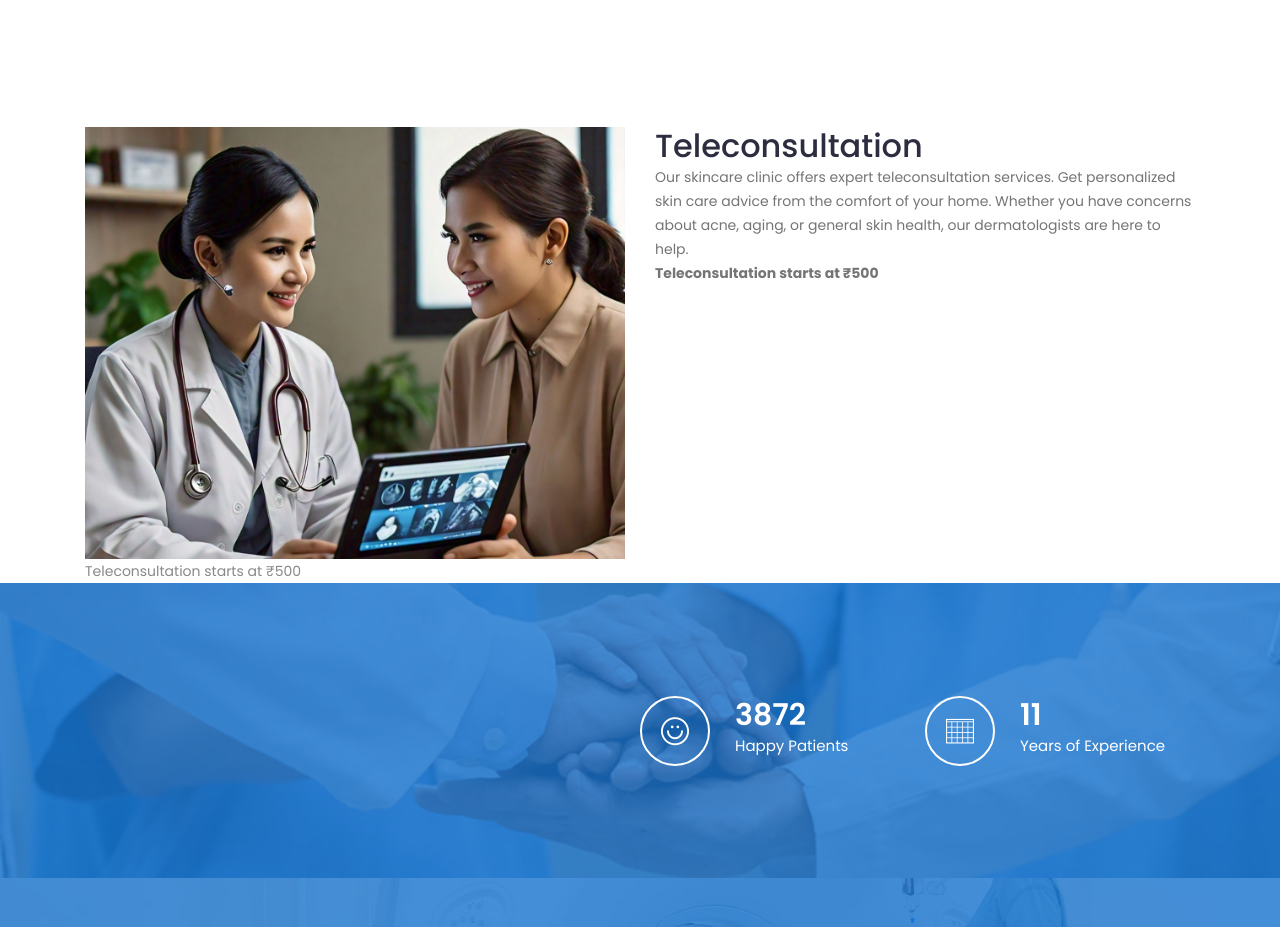
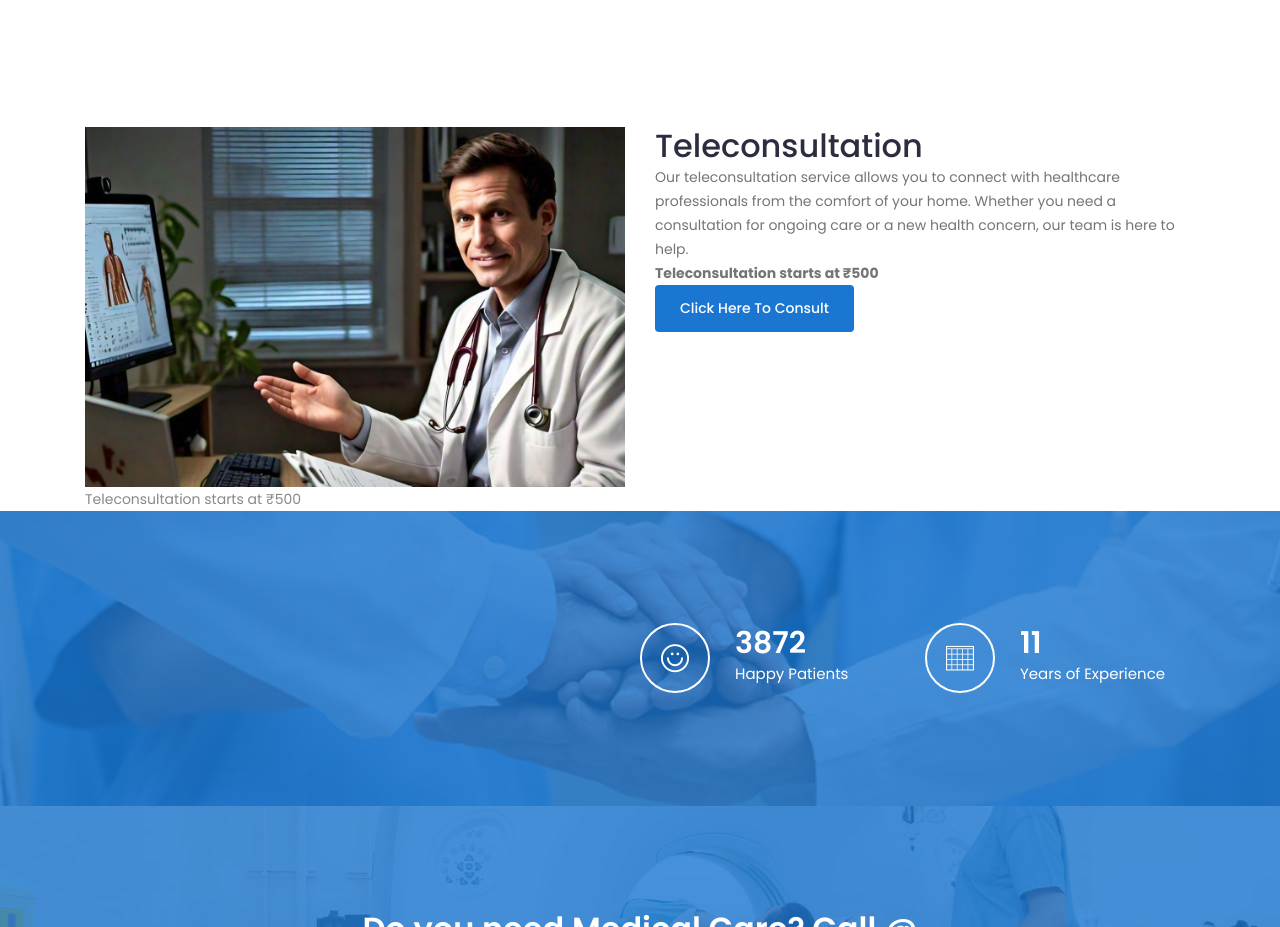
Before and after one commit to Amar1701/aararoclinicwebsite, a plain HTML site: page sudha.html in a window 1280 px wide. Shown: the part 906-1833 px from the top of the page. Drawn offline with Linux system fonts and the light colour scheme; a script that the page names is missing.

Commit message:
sudha.html

```diff
--- a/sudha.html
+++ b/sudha.html
@@ -243,17 +243,19 @@
     <div class="container">
         <div class="row">
             <div class="col-md-6">
-							<img src="img/teleconsulation2.jpg" alt="Teleconsultation Image" class="img-fluid">
+                <img src="img/teleconsulation.jpg" alt="Teleconsultation Image" class="img-fluid">
                 <div class="price-overlay">Teleconsultation starts at ₹500</div>
             </div>
             <div class="col-md-6">
                 <h2>Teleconsultation</h2>
                 <p>
-									Our skincare clinic offers expert teleconsultation services. Get personalized skin care advice from the comfort of your home. Whether you have concerns about acne, aging, or general skin health, our dermatologists are here to help.
+                    Our teleconsultation service allows you to connect with healthcare professionals from the comfort of your home.
+                    Whether you need a consultation for ongoing care or a new health concern, our team is here to help.
                 </p>
                 <p class="price-info">
                     <strong>Teleconsultation starts at ₹500</strong>
                 </p>
+                <a href="tel:+919042124433" class="btn btn-primary">Click Here to Consult</a>
             </div>
         </div>
     </div>
```
Lines whose indentation alone changed are shown as unchanged.
